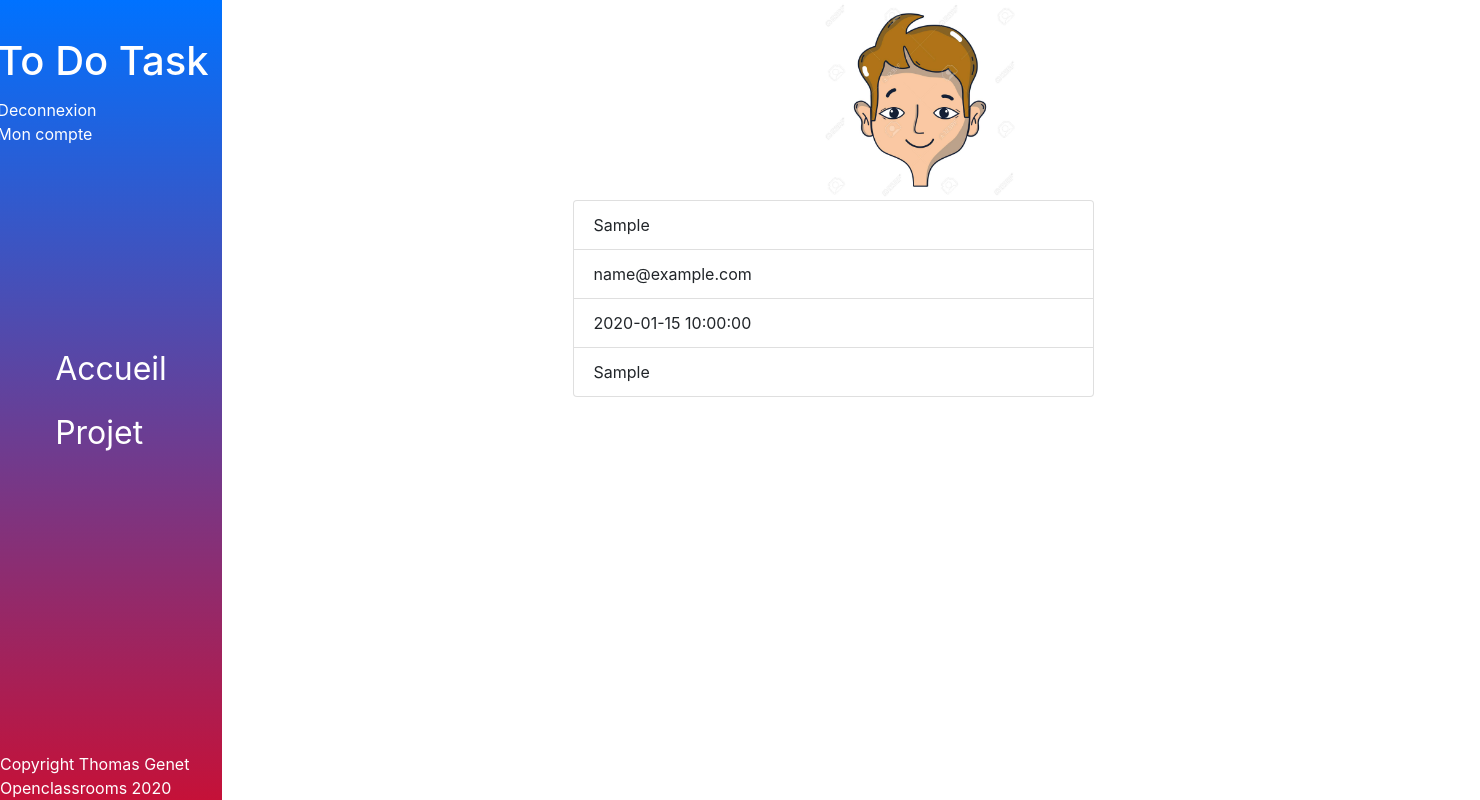
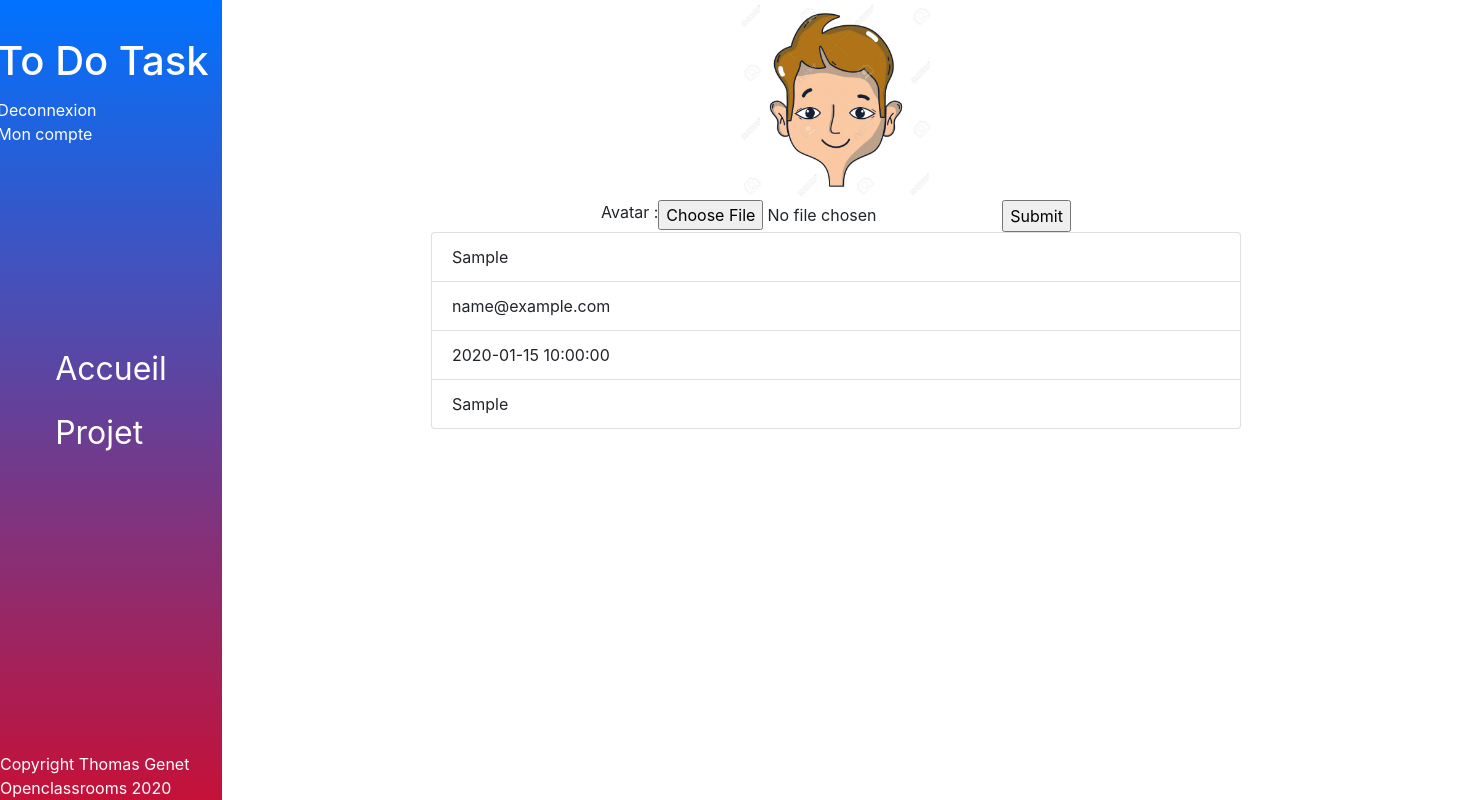
Before and after one commit to ThomasGenet/To-Do-Task, a PHP site: page /index.php?action=account in a window 1480 px wide; the page is wider, and only the part inside the window is pictured. Run offline with PHP 8.4, Linux system fonts and the light colour scheme; the visitor is signed in with stand-in values (Sample User, id 1); tables that the repository leaves empty or names only in its code hold one stand-in row (values such as "Sample post").

Commit message:
test upload fichier

```diff
--- a/Controller/ControllerFront.php
+++ b/Controller/ControllerFront.php
@@ -144,6 +144,38 @@ function customer(){
     $infoUsers = $req -> customer($id);
     require('./View/ViewCustomer.php');
 }
+function avatarfile(){
+    $req = new UserManager;
+    $id = $_SESSION['id'];
+    if(isset($_FILES['avatar']) AND !empty($_FILES['avatar']['name'])){
+        $sizeMax = 2097152;
+        $extensions = array('jpg', 'jpeg', 'png');
+        if($_FILES['avatar']['size'] <= $sizeMax){
+            $extensionsUpload = strtolower(substr(strchr($_FILES['avatar']['name'], '.'), 1));
+            if(in_array($extensionsUpload,$extensions)){
+                $chemin = "Public/avatar/".$_SESSION['id'].".".$extensionsUpload;
+                $resultat = move_uploaded_file($_FILES['avatar']['tmp_name'], $chemin);
+
+                if($resultat){
+                    $avatarFile = $req -> avatarfile($id, $resultat);
+                    header ('Location: index.php?action=account');
+                    exit();
+
+                }
+                else{
+
+                }
+            }
+            else{
+                throw new Exception('Photo profil doit etre en jpg jpeg ou png');
+            }
+        }
+        else{
+            throw new Exception('Photo profil ne doit pas dépasser 2Mo');
+        }
+    }
+
+}
 function pagedefault(){
     require('./View/ViewLog.php');
 }
--- a/Model/UserManager.php
+++ b/Model/UserManager.php
@@ -65,5 +65,14 @@ class UserManager extends Database{
         //$resultat = $request->fetch();
         return $request;
     }
+    public function avatarfile($id, $avatar){
+        $bdd = $this -> bddconnect();
 
+        $request = $bdd->prepare('UPDATE member SET name_avatar = :name_avatar WHERE id = :id');
+        $request->execute(array(
+            'id' => $id,
+            'name_avatar' => $avatar));
+
+        return $request;
+    }
 }
--- a/Public/CSS/custom.css
+++ b/Public/CSS/custom.css
@@ -51,7 +51,21 @@ nav li{
 
 }
 .row{
-    width: 50%;
+    width: 100%;
+    display: flex;
+    justify-content: center;
+}
+#row_avatar{
+    display: flex;
+    flex-direction: column;
+}
+#form_avatar{
+    display: flex;
+    justify-content: center;
+}
+.col{
+    display: flex;
+    justify-content: center;
 }
 #form-content .row{
     display: flex;
@@ -67,6 +81,11 @@ nav li{
     display: flex;
     justify-content: center;
     width: 75%;
+}
+#container_project{
+    margin: auto;
+    display: flex;
+    justify-content: center;
 }
 
 /* navbar-fixed-left */
@@ -127,7 +146,7 @@ nav li{
   /* set default padding container */
   .navbar-fixed-left + .container,
   .navbar-fixed-left + .container-fluid {
-      margin-left: 180px;
+      margin-left: 7.5%;
   }
 
 
--- a/View/ViewCustomer.php
+++ b/View/ViewCustomer.php
@@ -1,11 +1,20 @@
 <?php $title = 'Mon Blog erreur'; ?>
 
 <?php ob_start() ?>
-<div class="row">
-    <div class="container">
+<div class="container">
+    <div class="row" id="row_avatar">
         <img src="../Public/IMG/tete.jpg" class="rounded mx-auto d-block" alt="..." style="width:200px">
+
+        <form action="index.php?action=avatarfile&id=<?php $_SESSION['id']?>" id="form_avatar" method="POST" enctype="multipart/form-data" >
+        <label for="">Avatar :</label>
+        <input type="file" name="avatar"></input>
+        <input type="submit">
+    </form>
     </div>
+
+
 </div>
+<div class="container">
 <div class="row">
 
     <div class="col">
@@ -14,6 +23,7 @@
             <?php foreach($infoUsers as $infoUser):?>
 
             <li class="list-group-item">
+
                 <?= $infoUser['pseudo'] ?>
 
             </li>
@@ -32,6 +42,6 @@
     </div>
 
 </div>
-
+</div>
 <?php $content = ob_get_clean(); ?>
 <?php require ('template.php'); ?>
--- a/index.php
+++ b/index.php
@@ -52,6 +52,11 @@ try{
         elseif($_GET['action']=='account'){
             customer();
         }
+        elseif($_GET['action']='avatarfile'){
+            if(isset($_GET['id'])){
+                avatarfile($_GET['id']);
+            }
+        }
         else{
             throw new Exception("manque d'info");
         }
```
Also changed, not shown: Public/IMG/tete2.jpg (added), Public/avatar/5.jpg (added).
